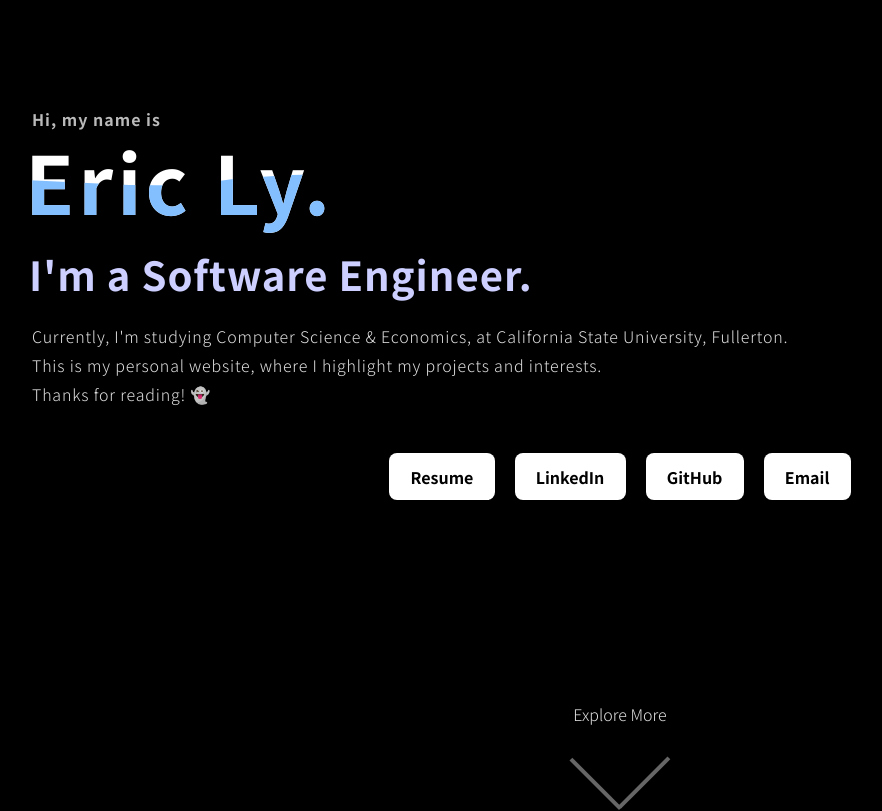
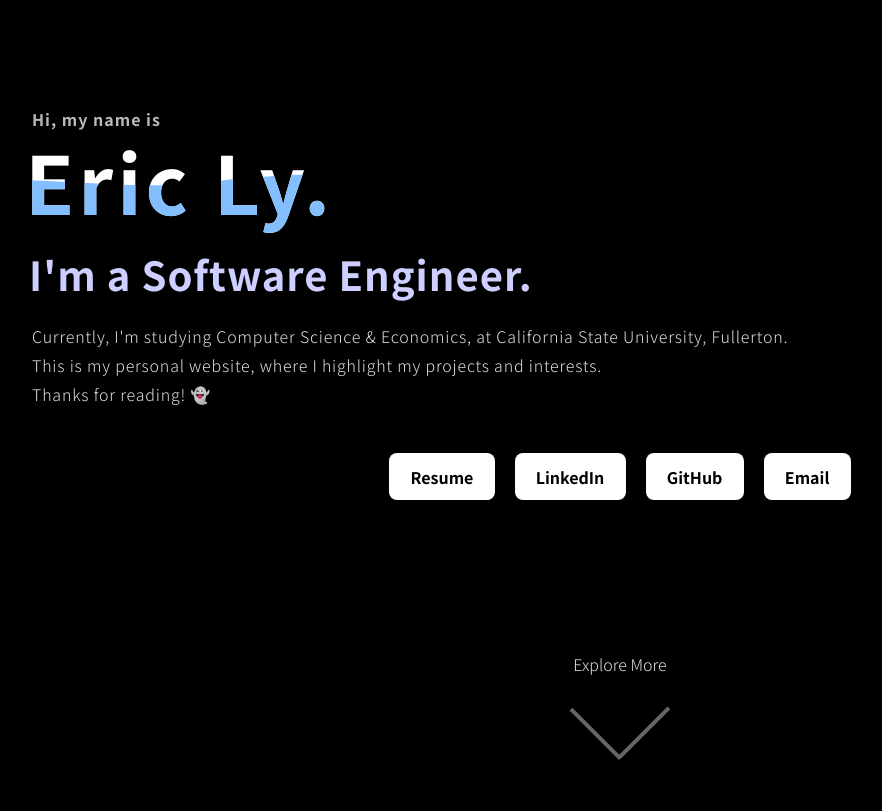
Before and after one commit to lyeric2022/lyyeric.tech, a React (Vite) app: page / in a window 1280 px wide. Shown: the top 811 px of the page, without its empty margins (20-902 px from the left). Built offline with nearby package versions, Linux system fonts and the light colour scheme.

Commit message:
fix: adjusted down arrow's position

```diff
--- a/src/Components/DownArrow.scss
+++ b/src/Components/DownArrow.scss
@@ -2,9 +2,9 @@
     cursor: pointer;
     height: 120px;
     left: 50%;
-    position: relative;
-    top: 30%;
-    transform: translateX(-50%) translateY(-50%);
+    position: absolute; // Change to absolute
+    bottom: 20px; // Position it 20px from the bottom, adjust as needed
+    transform: translateX(-50%);
     transition: transform .1s;
     width: 100px;
 
@@ -66,7 +66,6 @@
     }
 
     &:hover & {
-
         &-right:after {
             left: 0;
             transition-delay: $transition-time;
```
